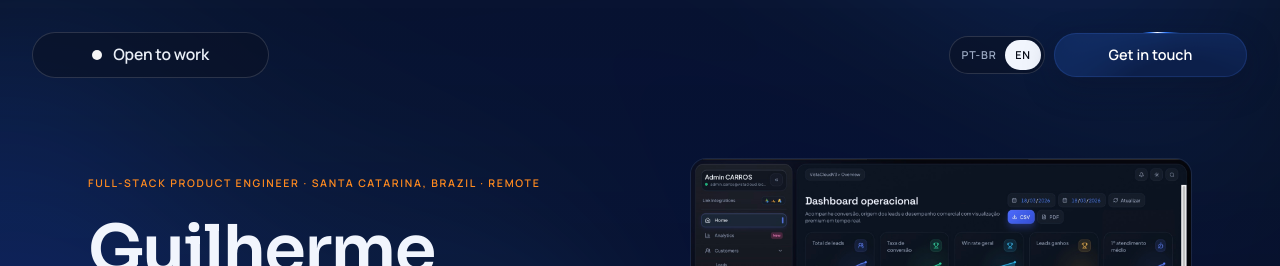
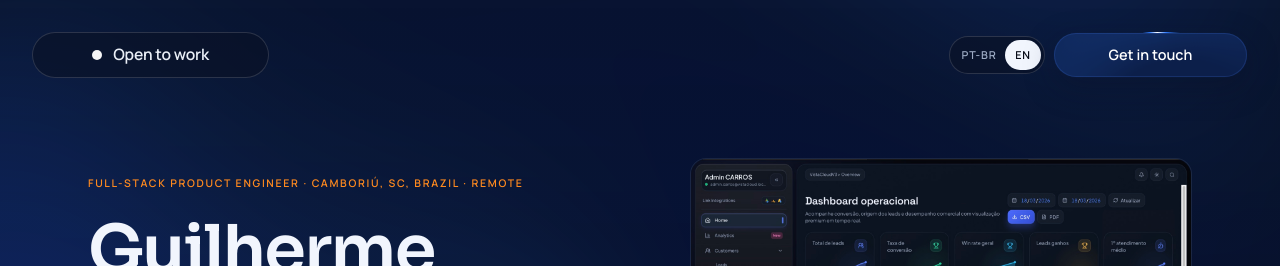
Before and after one commit to GuilhermeFugazza/portifolio, a React (Vite) app: page / in a window 1280 px wide. Shown: the top 266 px of the page. Built offline with nearby package versions, Linux system fonts and the light colour scheme.

Commit message:
Atualiza a localização para Camboriú, SC

```diff
--- a/src/i18n/strings.js
+++ b/src/i18n/strings.js
@@ -15,7 +15,7 @@ export const strings = {
   },
   footer: {
     role: { pt: "Guilherme Fugazza · Full-stack Product Engineer", en: "Guilherme Fugazza · Full-stack Product Engineer" },
-    place: { pt: "Santa Catarina, Brasil", en: "Santa Catarina, Brazil" }
+    place: { pt: "Camboriú, SC, Brasil", en: "Camboriú, SC, Brazil" }
   },
   common: {
     seeCase: { pt: "Ver o case", en: "View case" },
@@ -33,7 +33,7 @@ export const strings = {
     goTo: { pt: "Ir para", en: "Go to" }
   },
   home: {
-    eyebrow: { pt: "Full-stack Product Engineer · Santa Catarina, Brasil · Remoto", en: "Full-stack Product Engineer · Santa Catarina, Brazil · Remote" },
+    eyebrow: { pt: "Full-stack Product Engineer · Camboriú, SC · Remoto", en: "Full-stack Product Engineer · Camboriú, SC, Brazil · Remote" },
     lede: {
       pt: "Construo o produto inteiro: banco de dados, API, aplicação web e mobile, e o servidor onde tudo roda. Sistemas multi-tenant, operação offline-first e integrações financeiras, com segurança decidida antes do primeiro deploy.",
       en: "I build the whole product: database, API, web and mobile apps, and the server it all runs on. Multi-tenant systems, offline-first operation and financial integrations, with security decided before the first deploy."
@@ -134,7 +134,7 @@ export const strings = {
     ],
     facts: [
       { label: { pt: "Cargo", en: "Role" }, value: { pt: "Full-stack Product Engineer", en: "Full-stack Product Engineer" } },
-      { label: { pt: "Base", en: "Based in" }, value: { pt: "Santa Catarina, Brasil", en: "Santa Catarina, Brazil" } },
+      { label: { pt: "Base", en: "Based in" }, value: { pt: "Camboriú, SC, Brasil", en: "Camboriú, SC, Brazil" } },
       { label: { pt: "Modelo", en: "Work model" }, value: { pt: "Remoto · CLT ou PJ", en: "Remote · employee or contractor" } },
       { label: { pt: "Formação", en: "Education" }, value: { pt: "ADS em andamento (UNIVALI) · Técnico em Informática (IFC)", en: "B.Tech. in Systems Analysis, in progress (UNIVALI) · IT Technician (IFC)" } }
     ],
```
